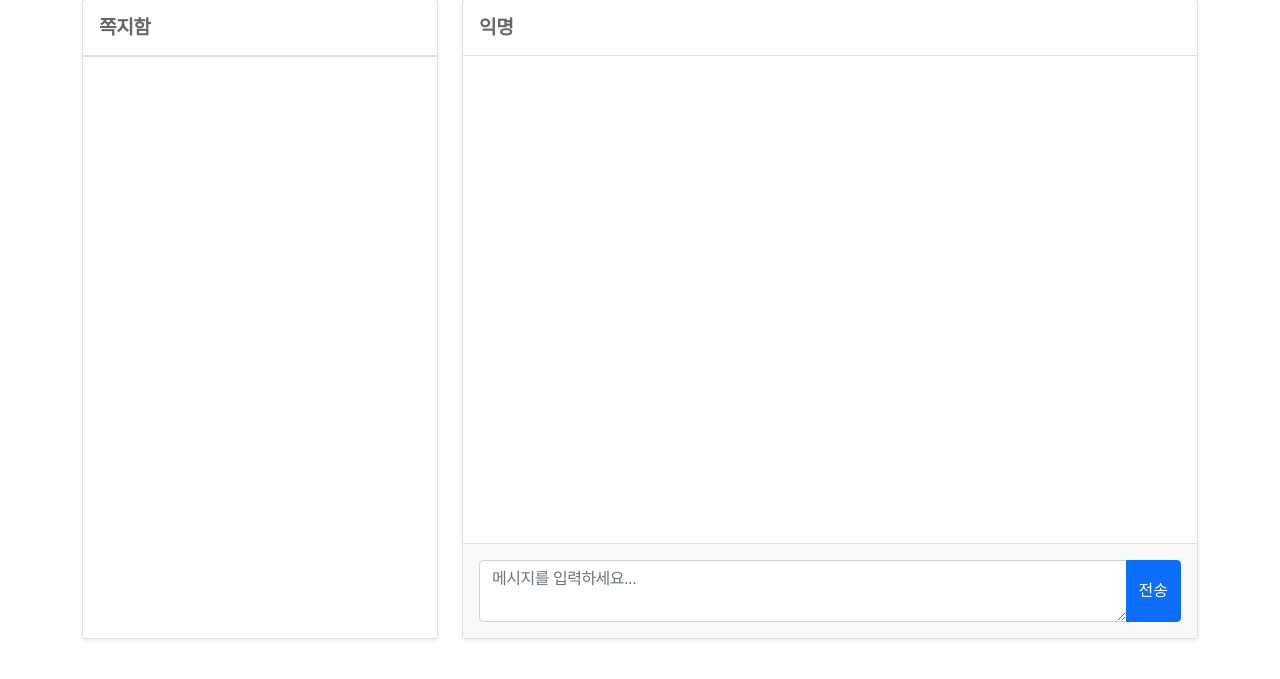
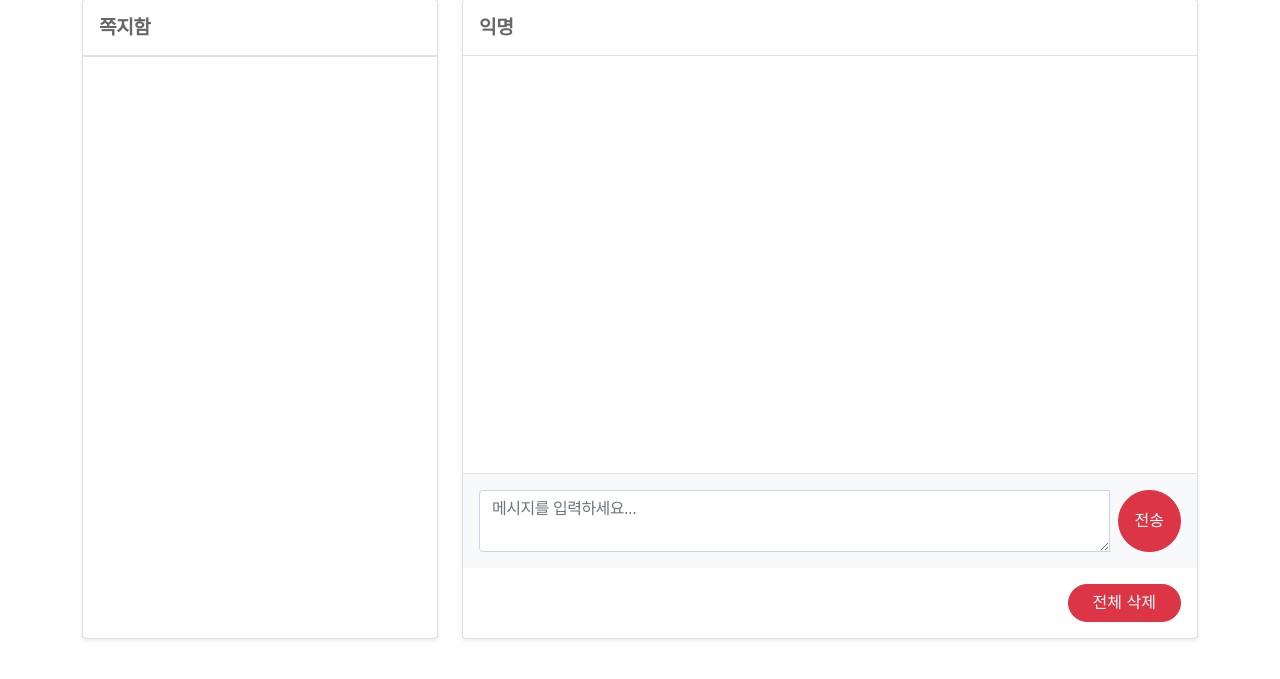
Before and after one commit to C0deCure/Flask-VulnApp, a Flask app: template app/templates/message/room_detail.html in a window 1280 px wide. Shown: the part 100-779 px from the top of the page. Run offline with Flask 3, Linux system fonts and the light colour scheme; the template is opened without the code that fills it, so the values that code supplies are empty; parts of the project's set-up code (start-up, migrations or seed data) failed here and were passed over.

Commit message:
feat: 대화방 삭제 기능 및 UI 개선

```diff
--- a/app/templates/message/room_detail.html
+++ b/app/templates/message/room_detail.html
@@ -118,8 +118,13 @@
                         <form method="post">
                             <div class="input-group">
                                 <textarea name="content" class="form-control" rows="2" placeholder="메시지를 입력하세요..."></textarea>
-                                <button class="btn btn-primary" type="submit">전송</button>
+                                <button class="btn btn-danger rounded-pill px-3 ms-2" type="submit">전송</button>
                             </div>
+                        </form>
+                    </div>
+                    <div class="text-end p-3">
+                        <form action="{{ url_for('message.room_delete', room_id=current_room_id) }}" method="post" onsubmit="return confirm('이 대화방의 모든 메시지를 삭제하시겠습니까?');">
+                            <button type="submit" class="btn btn-danger rounded-pill px-4">전체 삭제</button>
                         </form>
                     </div>
                 </div>
```
